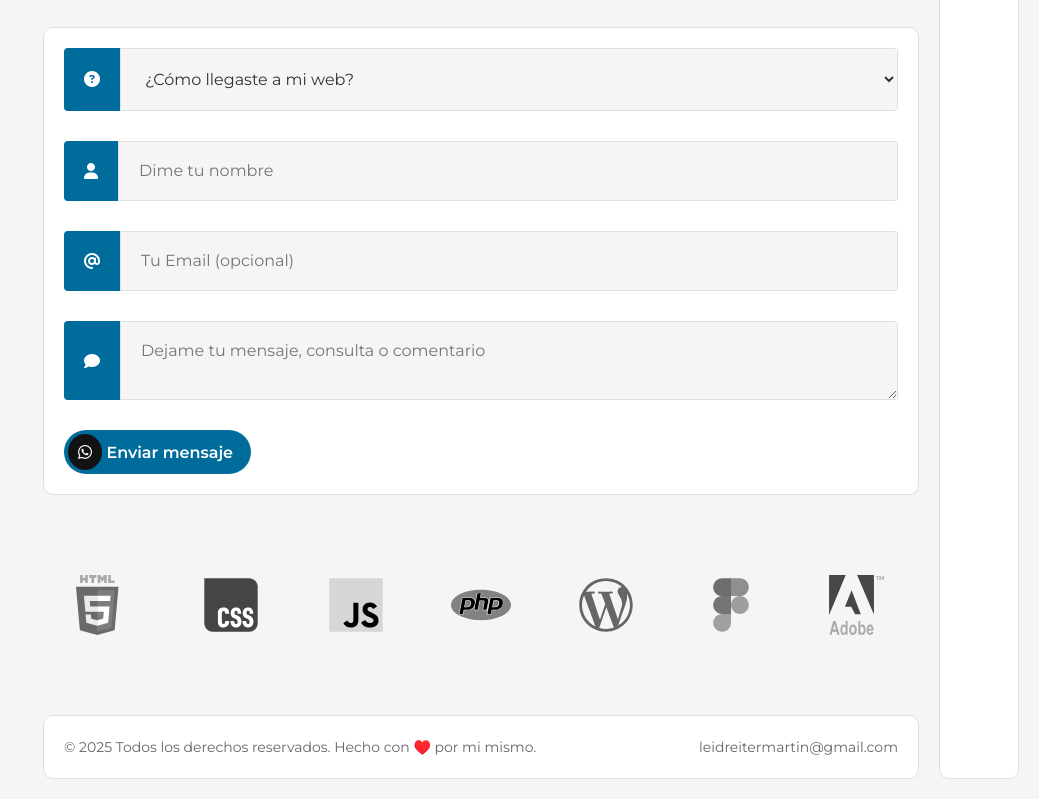
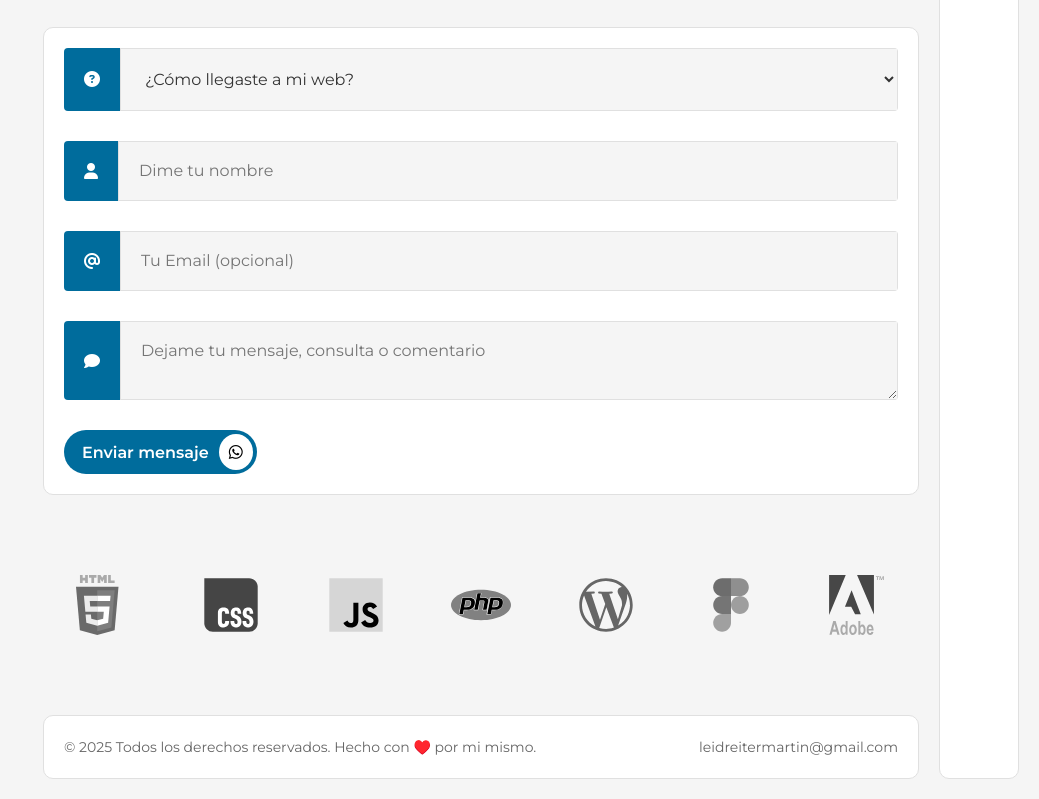
Before and after one commit to Leidreiter/soymarcus, a website: page index.html in a window 1280 px wide. Shown: the part 4784-5583 px from the top of the page, without its empty margins (241-1280 px from the left). Drawn offline with Linux system fonts and the light colour scheme.

Commit message:
cambios en estilos botones

```diff
--- a/index.html
+++ b/index.html
@@ -219,7 +219,7 @@
                             </div>
 
                             <div class="hero-boton">
-                                <a href="#portfolio" class="hero-boton">Descubrelo ahora</i></a>
+                                <a href="#portfolio" class="hero-boton">Descubrelo ahora</a>
                             </div>
                         </div>
 
@@ -581,7 +581,7 @@
                             <div class="card-info">
                                 <h3>Vida Freelancer</h3>
                                 <p>One page site para escuchar el podcast vida freelancer y descargar recursos adicionales.</p>
-                                <a href="https://vida-freelancer.netlify.app/" target="_blank">Ver trabajo
+                                <a href="https://vidafreelancer.netlify.app/" target="_blank">Ver trabajo
                                     <span>&gt;</span></a>
                             </div>
                         </div>
--- a/src/js/idiomas.js
+++ b/src/js/idiomas.js
@@ -431,7 +431,7 @@ function translatePage(lang) {
   const submitButton = document.querySelector('.boton button');
   if (submitButton) {
     const icon = submitButton.querySelector('i');
-    submitButton.innerHTML = (icon ? `<i class="${icon.className}"></i> ` : '') + t.enviarMensaje;
+    submitButton.childNodes[0].nodeValue = t.enviarMensaje;
   }
 
   // Footer
--- a/src/scss/layout/_contacto.scss
+++ b/src/scss/layout/_contacto.scss
@@ -70,8 +70,8 @@
     width: auto;
     padding-top: .4rem;
     padding-bottom: .4rem;
-    padding-left: .4rem;
-    padding-right: 1.8rem;
+    padding-left: 1.8rem;
+    padding-right: .4rem;
   }
 
   &:hover {
@@ -80,7 +80,9 @@
   }
 }
 .iconBtn{
-  background-color: v.$f-primario;
+  color: v.$blanco;
+  background-color: v.$f-secundario;
   border-radius: 50%;
   padding: 1rem;
+  margin-left: 1rem;
 }
--- a/src/scss/layout/_darkMode.scss
+++ b/src/scss/layout/_darkMode.scss
@@ -500,3 +500,7 @@ body.light-mode .icon-home{
 body.light-mode .card{
   background-image: url('/src/img/portfolio/bg-light.png');
 }
+body.light-mode .iconBtn{
+  background-color: v.$blanco;
+  color: v.$negro;
+}
```
Also changed, not shown: build/css/app.css, 1 other file.
